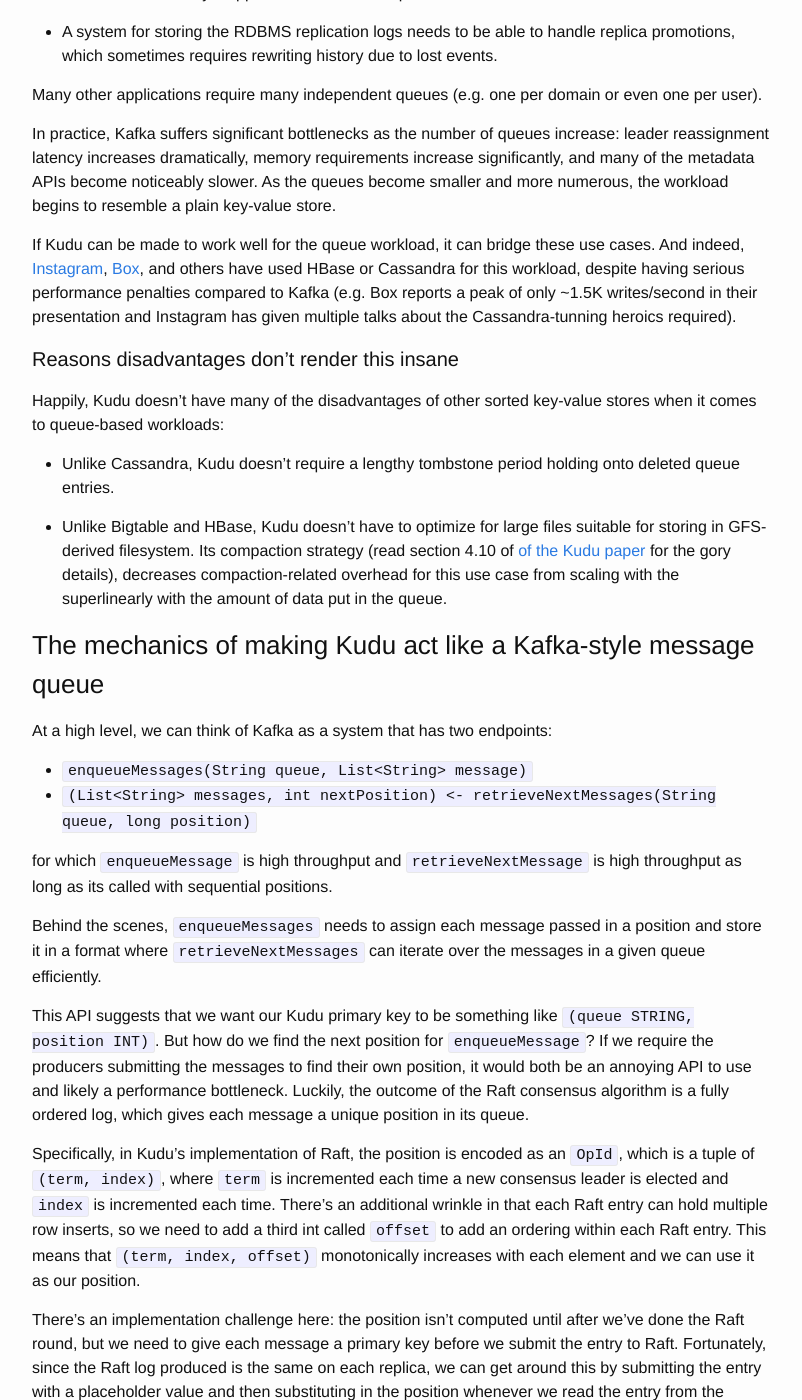
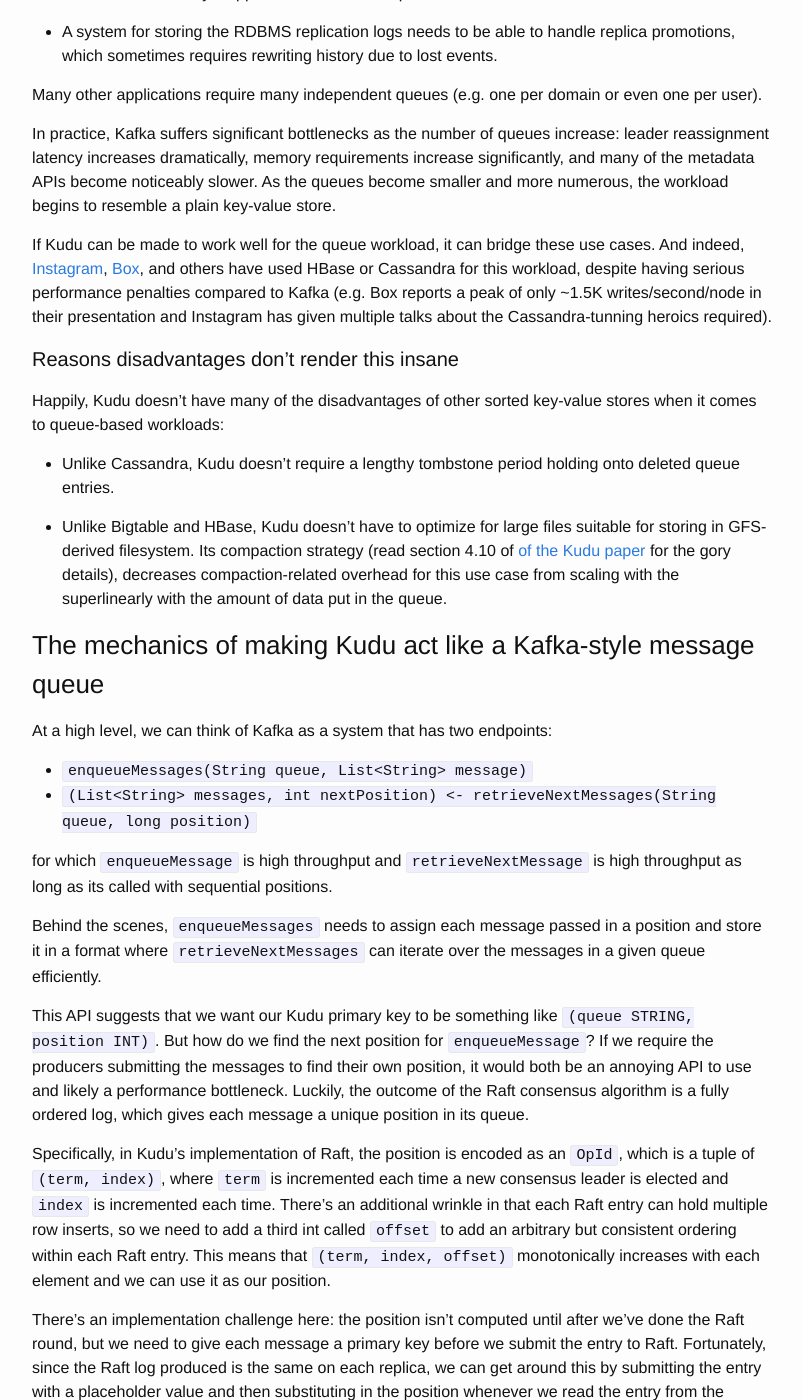
Before and after one commit to frew/frew.github.io, a Jekyll site: the page built from _posts/2016-01-24-kudu-as-a-more-flexible-kafka.markdown, in a window 1280 px wide and 1400 px high, scrolled down 2478 px. Shown: the whole window, without its empty margins (238-1040 px from the left). Built offline with Jekyll 4.4.1, drawn with Linux system fonts in a browser that asks for light colours; comment, search, counter and statistics services are not loaded; some of the changed text lies outside the part shown.

Commit message:
Kudu post edits

```diff
--- a/_posts/2016-01-24-kudu-as-a-more-flexible-kafka.markdown
+++ b/_posts/2016-01-24-kudu-as-a-more-flexible-kafka.markdown
@@ -54,7 +54,7 @@ Many other applications require many independent queues (e.g. one per domain or
 
 In practice, Kafka suffers significant bottlenecks as the number of queues increase: leader reassignment latency increases dramatically, memory requirements increase significantly, and many of the metadata APIs become noticeably slower. As the queues become smaller and more numerous, the workload begins to resemble a plain key-value store.
 
-If Kudu can be made to work well for the queue workload, it can bridge these use cases. And indeed, [Instagram](http://www.slideshare.net/planetcassandra/cassandra-summit-2014-cassandra-at-instagram-2014), [Box](http://www.slideshare.net/HBaseCon/dev-session-5a), and others have used HBase or Cassandra for this workload, despite having serious performance penalties compared to Kafka (e.g. Box reports a peak of only ~1.5K writes/second in their presentation and Instagram has given multiple talks about the Cassandra-tunning heroics required).
+If Kudu can be made to work well for the queue workload, it can bridge these use cases. And indeed, [Instagram](http://www.slideshare.net/planetcassandra/cassandra-summit-2014-cassandra-at-instagram-2014), [Box](http://www.slideshare.net/HBaseCon/dev-session-5a), and others have used HBase or Cassandra for this workload, despite having serious performance penalties compared to Kafka (e.g. Box reports a peak of only ~1.5K writes/second/node in their presentation and Instagram has given multiple talks about the Cassandra-tunning heroics required).
 
 #### Reasons disadvantages don't render this insane
 
@@ -77,7 +77,7 @@ Behind the scenes, `enqueueMessages` needs to assign each message passed in a po
 
 This API suggests that we want our Kudu primary key to be something like `(queue STRING, position INT)`. But how do we find the next position for `enqueueMessage`? If we require the producers submitting the messages to find their own position, it would both be an annoying API to use and likely a performance bottleneck. Luckily, the outcome of the Raft consensus algorithm is a fully ordered log, which gives each message a unique position in its queue.
 
-Specifically, in Kudu's implementation of Raft, the position is encoded as an `OpId`, which is a tuple of `(term, index)`, where `term` is incremented each time a new consensus leader is elected and `index` is incremented each time. There's an additional wrinkle in that each Raft entry can hold multiple row inserts, so we need to add a third int called `offset` to add an ordering within each Raft entry. This means that `(term, index, offset)` monotonically increases with each element and we can use it as our position.
+Specifically, in Kudu's implementation of Raft, the position is encoded as an `OpId`, which is a tuple of `(term, index)`, where `term` is incremented each time a new consensus leader is elected and `index` is incremented each time. There's an additional wrinkle in that each Raft entry can hold multiple row inserts, so we need to add a third int called `offset` to add an arbitrary but consistent ordering within each Raft entry. This means that `(term, index, offset)` monotonically increases with each element and we can use it as our position.
 
 There's an implementation challenge here: the position isn't computed until after we've done the Raft round, but we need to give each message a primary key before we submit the entry to Raft. Fortunately, since the Raft log produced is the same on each replica, we can get around this by submitting the entry with a placeholder value and then substituting in the position whenever we read the entry from the consensus log. The full change is [here](https://github.com/frew/kudu/commit/c3009733d3c977f2f26888079459446836098efa).
 
```
Also changed, not shown: other parts of _posts/2016-01-24-kudu-as-a-more-flexible-kafka.markdown (+3 -3 lines).
